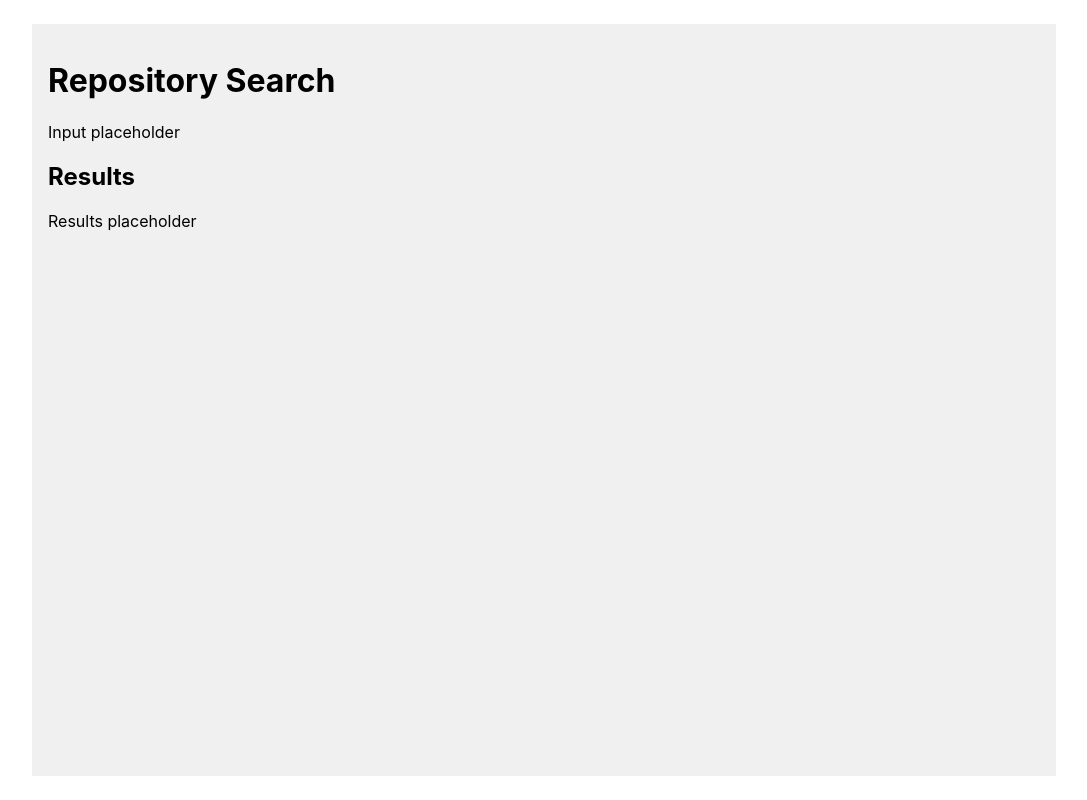
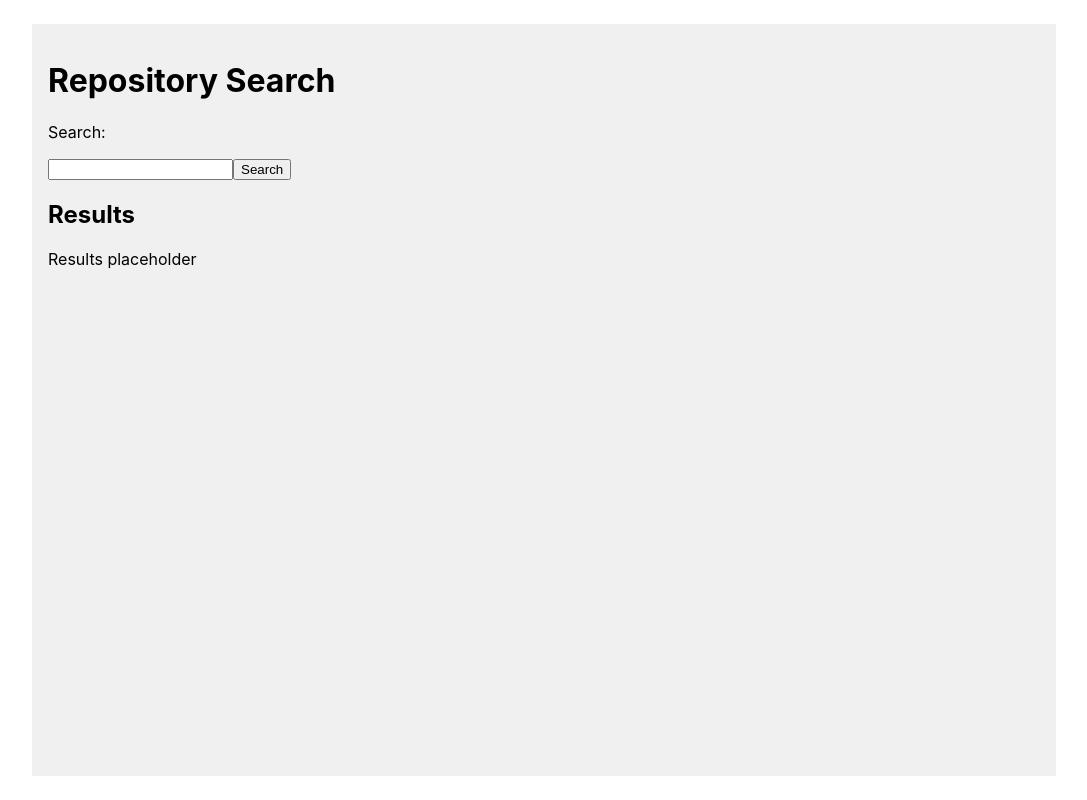
Before and after one commit to bootlegneurons/ta-github-repo-search, a React (Create React App) app: page /repositories in a window 1280 px wide. Shown: the whole page, without its empty margins (96-1183 px from the left). Built offline with nearby package versions, Linux system fonts and the light colour scheme.

Commit message:
handle search input, update route with search term on submit

```diff
--- a/src/components/views/Repositories/Repositories.tsx
+++ b/src/components/views/Repositories/Repositories.tsx
@@ -1,14 +1,22 @@
-import React from 'react';
+import React, { useState } from 'react';
 import SearchInput from './SearchInput';
 import SearchResults from './SearchResults';
 
-const Repositories: React.FC = () => (
+const Repositories: React.FC = () => {
+  const [searchInput, setSearchInput] = useState<string>('');
+
+  return (
     <>
       <h1>Repository Search</h1>
-    <SearchInput />
+      <SearchInput
+        onChange={(value): void => setSearchInput(value)}
+        resultsPath="/repositories"
+        value={searchInput}
+      />
       <h2>Results</h2>
       <SearchResults />
     </>
   );
+};
 
 export default Repositories;
--- a/src/components/views/Repositories/SearchInput.tsx
+++ b/src/components/views/Repositories/SearchInput.tsx
@@ -1,5 +1,30 @@
-import React from 'react';
+import React, { ChangeEvent } from 'react';
+import { Link } from 'react-router-dom';
 
-const SearchInput: React.FC = () => <p>Input placeholder</p>;
+type SearchInputProps = {
+  onChange?: (v: string) => void;
+  resultsPath: string;
+  value: string;
+};
+
+const SearchInput: React.FC<SearchInputProps> = ({ onChange, resultsPath, value }) => {
+  const handleChange = (e: ChangeEvent<HTMLInputElement>): void => {
+    if (onChange) {
+      onChange(e.target.value);
+    }
+  };
+
+  return (
+    <form>
+      <label htmlFor="searchInput">
+        <p>Search:</p>
+        <input id="searchInput" onChange={handleChange} type="text" value={value} />
+      </label>
+      <Link to={`${resultsPath}?q=${value}`}>
+        <button type="submit">Search</button>
+      </Link>
+    </form>
+  );
+};
 
 export default SearchInput;
```
Lines whose indentation alone changed are shown as unchanged.
